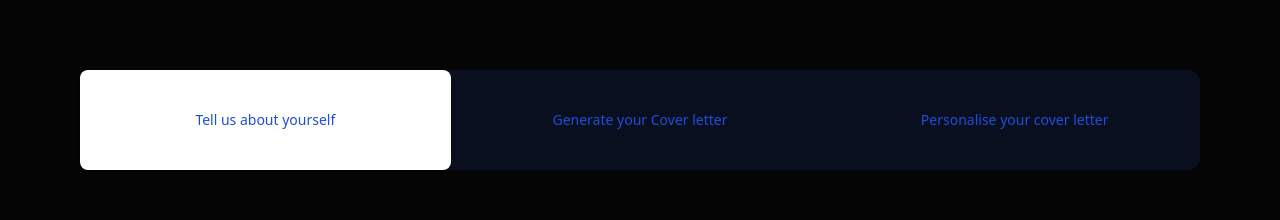
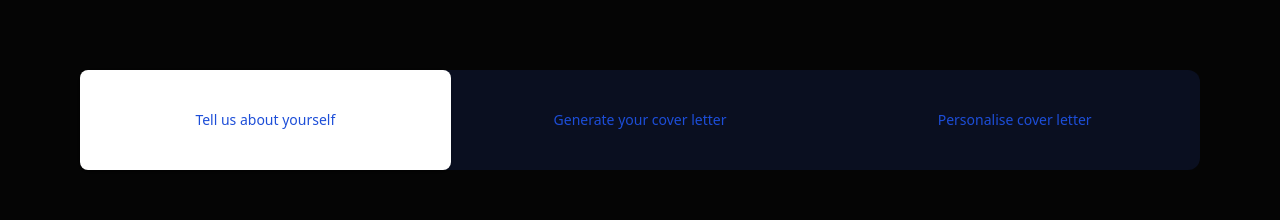
Before and after one commit to MohamedH1998/AI-Cover-Letter, a Next.js app: page / in a window 1280 px wide. Shown: the part 570-790 px from the top of the page. Built offline with nearby package versions, Linux system fonts and the light colour scheme.

Commit message:
amend about

```diff
--- a/components/about/index.tsx
+++ b/components/about/index.tsx
@@ -5,7 +5,7 @@ function classNames(...classes: string[]) {
 }
 
 const About = () => {
-const categories = ["Tell us about yourself", "Generate your Cover letter", 'Personalise your cover letter']
+const categories = ["Tell us about yourself", "Generate your cover letter", 'Personalise cover letter']
   return (
     <div className="px-20 py-16">
       <Tab.Group>
```
